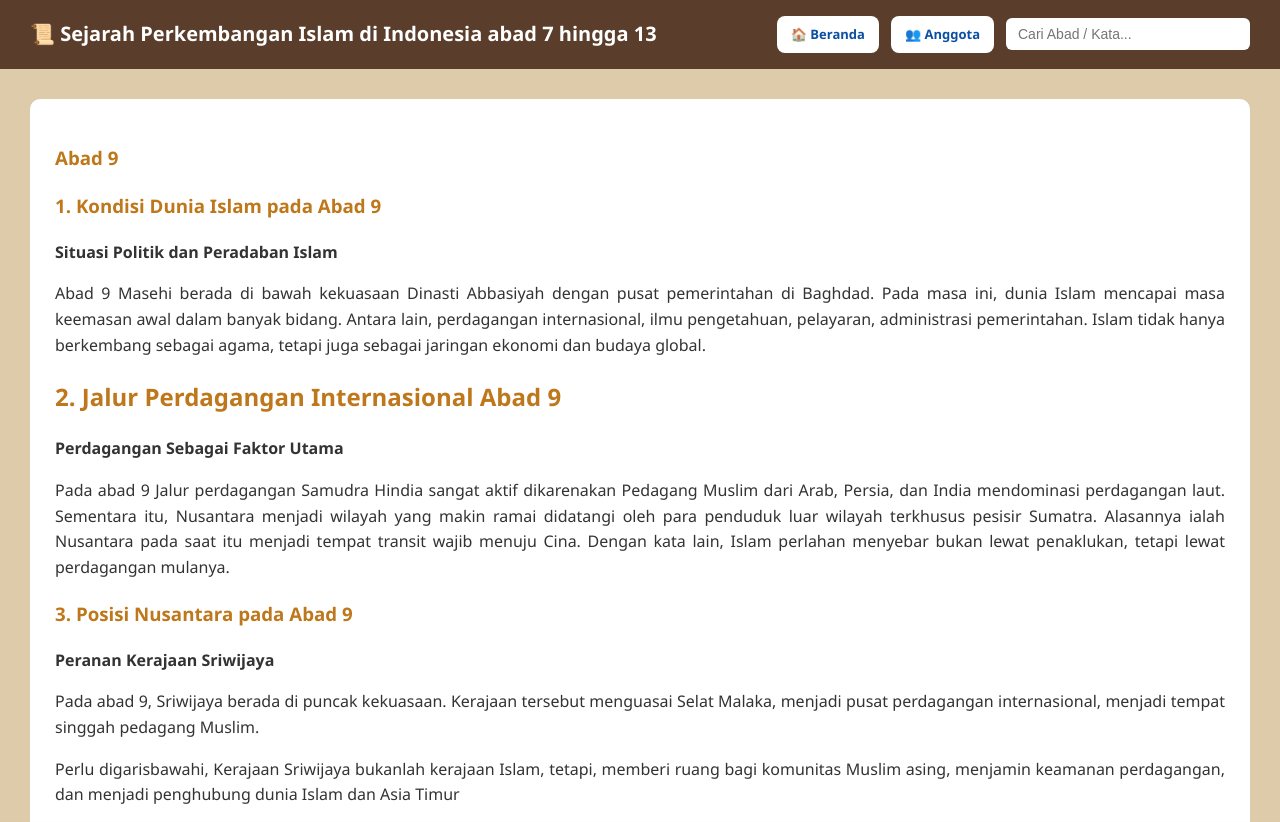
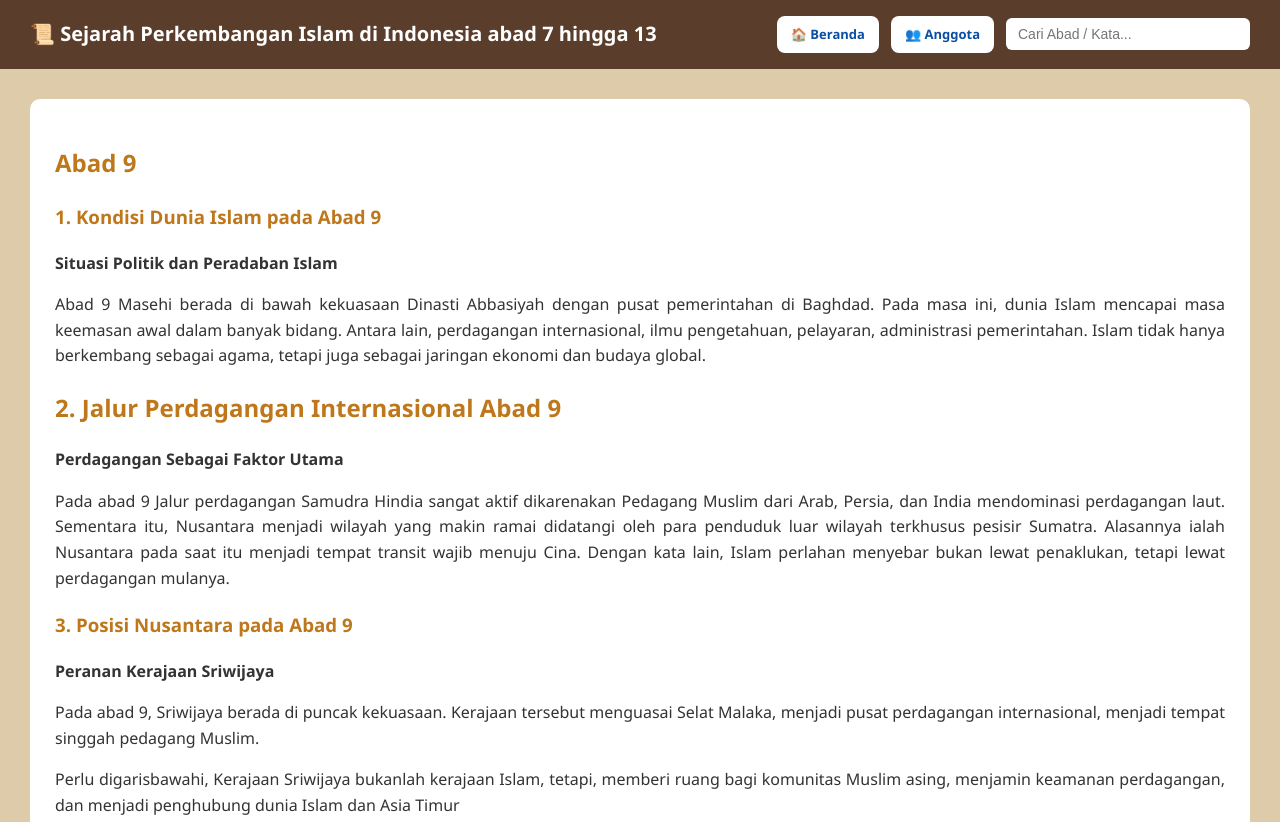
Before and after one commit to sidkelompok4/E-book-Sejarah-Perkembangan-Islam-di-Indonesia-abad-7-Hingga-13, a plain HTML site: page abad9.html in a window 1280 px wide. Shown: the top 822 px of the page. Drawn offline with Linux system fonts and the light colour scheme.

Commit message:
Update abad9.html

```diff
--- a/abad9.html
+++ b/abad9.html
@@ -21,7 +21,7 @@
 
     <div class="content content-page">
         <div class="card" style="display: block;">
-            <h3>Abad 9</h3>
+            <h2>Abad 9</h2>
             <h3>1. Kondisi Dunia Islam pada Abad 9</h3>
             <b>Situasi Politik dan Peradaban Islam</b>
    <p class="justify"> Abad 9 Masehi berada di bawah kekuasaan Dinasti Abbasiyah dengan pusat pemerintahan di Baghdad. Pada masa ini,
```
